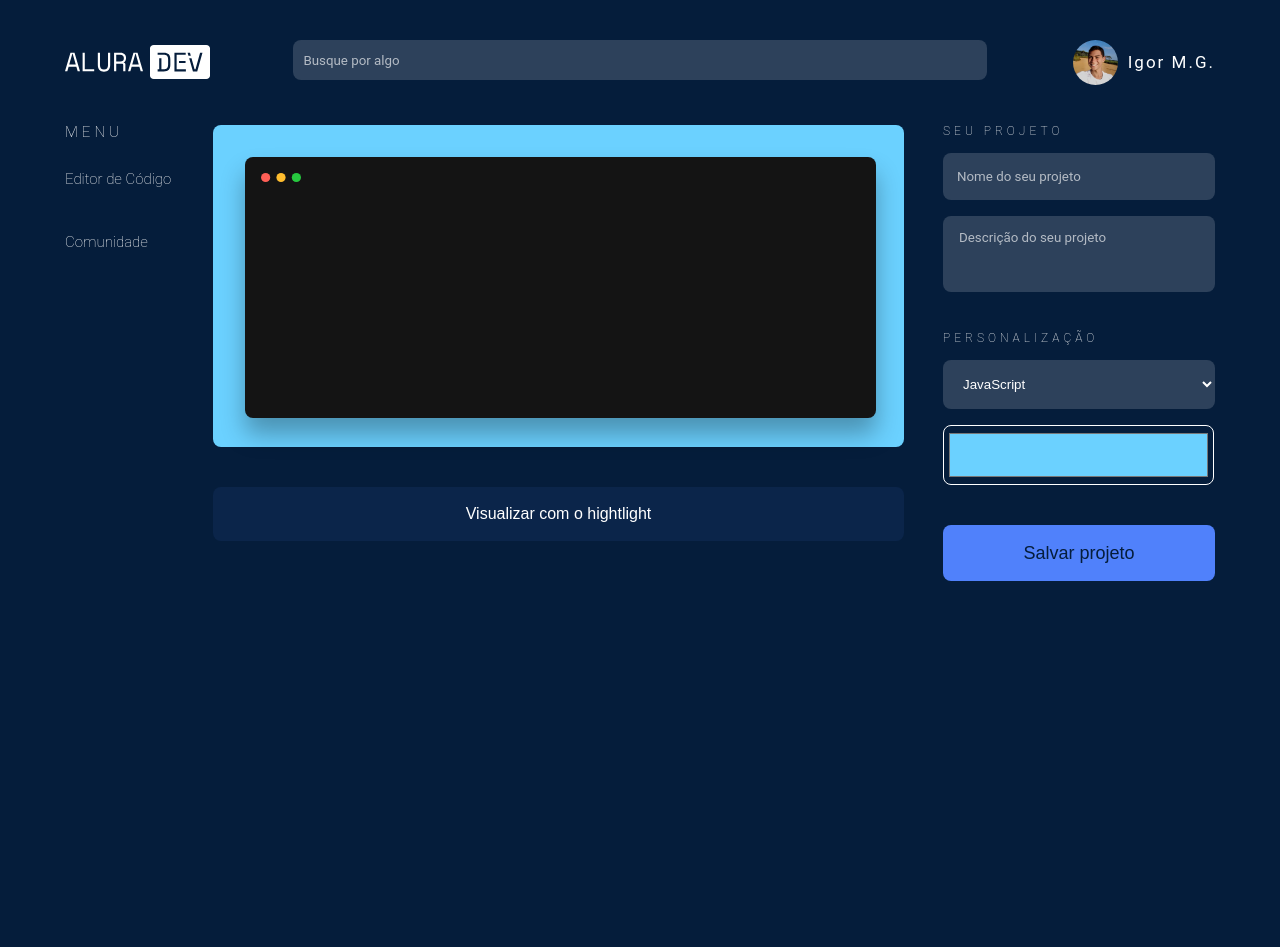
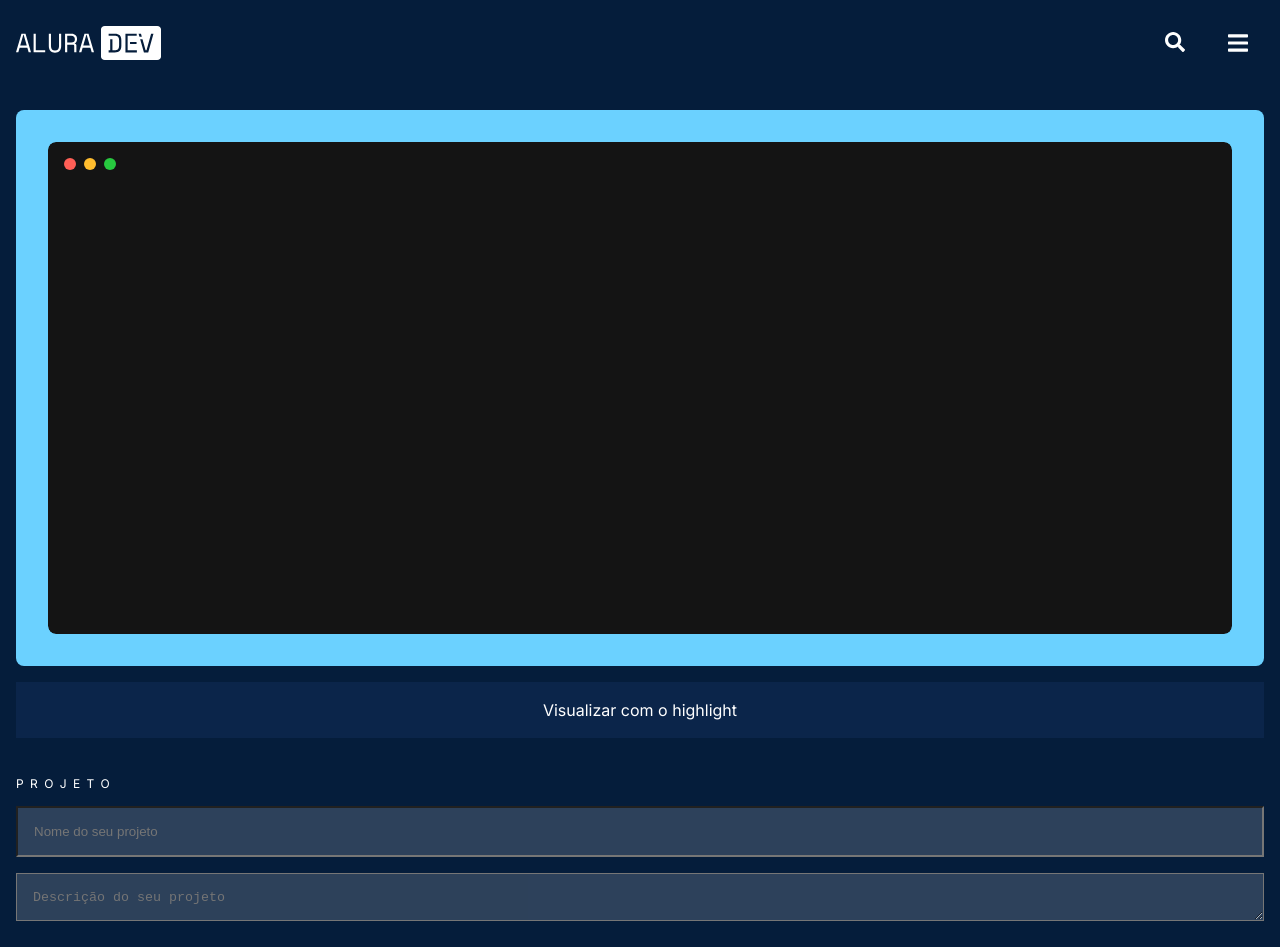
Before and after one commit to igo-mgoncalvs/AluraChallenge_Front-End, a Jekyll site: the page index.html, which Jekyll copies as it is, in a window 1280 px wide. Built offline with Jekyll 4.4.1, drawn with Linux system fonts in a browser that asks for light colours; before the commit the page ends 900 px from its top, so only the background shows below that.

Commit message:
Reciando arquivos

```diff
--- a/css/base.css
+++ b/css/base.css
@@ -1,114 +1,31 @@
-body {
-    background:#051D3B;
-    color: #fff;
-    font-family: 'Roboto', sans-serif;
-    font-weight: 200;
-    font-size: 15px;
-    letter-spacing: 4px;
-    padding: 40px 65px;
+:root {
+    --azul-escuro: #051D3B;
+    --ciano: #6BD1FF;
+    --branco:#FFFFFF;
+    --preto: #141414;
+    --botao-highlight:#5081FB14;
+    --roboto: 'Roboto', sans-serif;
+    --inter: 'Inter', sans-serif;
+    --input-cinza: #FFFFFF29;
 }
 
-input{
-    color: #fff;
+body {
+    background-color: var(--azul-escuro);
+
+    padding: 1.6rem 1rem;
+    font-family: var(--inter);
+    letter-spacing: 0.4em;
+    color: var(--branco);
 }
 
-input:focus {
-    box-shadow: 0 0 0 0;
-    outline: 0;
-}
+/*Cabeçalho*/
 
-/*-----------Header----------*/
-
-.header-descktop{
-    display: flex;
-    justify-content:space-between;
-    margin-bottom: 40px;
-}
-
-#barradepesquisa {
-    margin-right: 2px;
-    padding: 5px 10px;
-    width: 674px;
-    height: 30px;
-    border-radius: 8px;
-    border: none;
-    background-color: rgba(255, 255, 255, 0.16);
-}
-
-#barradepesquisa:hover, #projetoNome:hover, #projetoDescricao:hover, .entrada:hover {
-    background-color: #FFFFFF3D;
-    transition: 0.5s;
-}
-
-::-webkit-input-placeholder{
-    color: rgb(255, 255, 255);
-    font-family: 'Roboto', sans-serif;
-    opacity: 0.64;
-  }
-
-  .perfil {
+.cabecalho{
     display: flex;
     align-items: center;
-}
-
-.perfilFoto {
-    width: 45px;
-    border-radius: 50%;
-    margin-right: 10px;
-}
-
-.perfil a {
-    letter-spacing: 2px;
-    font-size: 17px;
-    font-weight: 400;
-}
-
-/*-------------Menu-------------*/
-
-main {
-    display: flex;
     justify-content: space-between;
 }
 
-.menu {
-    display: flex;
-    flex-direction: column;
-    flex-grow: 1;
+.cabecalho__icone {
+    margin: 0 1rem;
 }
-
-.fa-code::before {
-    background-color: #5081FB;
-    padding: 1rem 0.8rem;
-    border-radius: 16px;
-    margin-right: 15px;
-}
-
-.menusPaginas {
-    display: flex;
-    flex-direction: row;
-    color: #fff;
-    text-decoration: none;
-    margin-top: 16px;
-    padding: 1rem 0;
-    letter-spacing: 0;
-}
-
-.fa-users::before {
-    background-color: rgba(80, 129, 251, 0.16);;
-    padding: 1rem 0.8rem;
-    border-radius: 16px;
-    margin-right: 15px;
-}
-
-/*-------------Mobile----------*/
-
-@media (max-width: 720px) {
-
-    body{
-        padding: 16px;
-    }
-
-    main {
-        flex-direction: column;
-    }
-}
--- a/css/reset.css
+++ b/css/reset.css
@@ -20,7 +20,6 @@ time, mark, audio, video {
 	padding: 0;
 	border: 0;
 	font-size: 100%;
-	font: inherit;
 	vertical-align: baseline;
 }
 /* HTML5 display-role reset for older browsers */
--- a/css/style.css
+++ b/css/style.css
@@ -1,148 +1,83 @@
-/*--------------Editor-------------*/
-
-.editor {
+.editor{
     display: flex;
     flex-direction: column;
 }
 
-.editorCampo-background{
-    flex-grow: 6;
-    background-color: #6bd1ff;
-    margin: 0 39px;
+.editor__color {
+    background-color: var(--ciano);
+
+    height: 492px;
+    padding: 2rem;
+
+    margin-top: 3.1rem;
+
     border-radius: 8px;
-    padding: 32px;
-    width: 627px;
 }
 
-.editorCampo {
+.editor__code{
     display: block;
-    background-color: #141414;
     background-image: url(../img/mac_buttonsbolinhas.svg);
     background-repeat: no-repeat;
+    background-color: var(--preto);
     background-position: 1rem 1rem;
-    background-size: 40px;
+    background-attachment: local;
+
     border-radius: 8px;
-    box-shadow: 0px 16px 24px rgba(0, 0, 0, 0.30);
-    padding-top: 35px;
-    padding: 30px;
-    width: 91%;
-    height: 78%;
+    box-sizing: border-box;
+
+    width: 100%;
+    height: 100%;
+
+    padding: 2rem;
+
+    color: var(--branco);
+
+    overflow-y: auto;
+    overflow-wrap: break-word;
+
+    font-family: var(--roboto);
+    font-size: 14px;
 }
 
+.editor__code:focus {
+    box-shadow: 0 0 0 0;
+    outline: 0;
+}
 
-.editor button {
-    flex-grow: 1;
-    background: rgba(80, 129, 251, 0.08);
-    margin: 40px 39px;
+.editor__button {
+    background-color: var(--botao-highlight);
+    margin: 1rem 0 0 0;
     border: none;
-    border-radius: 8px;
-    padding: 0;
-    color: #fff;
+    padding: 1rem;
+    color: var(--branco);
+    font-family: var(--inter);
+    font-size: 16px;
     font-weight: 400;
-    font-size: 16px;
     line-height: 24px;
 }
 
-.editor button:hover {
-    background-color: rgba(80, 128, 251, 0.253);
-    transition: 0.5s;
-    cursor: pointer;
-}
-
-
-/*--------------Projeto------------*/
+/*Projeto*/
 
 .projeto {
     display: flex;
     flex-direction: column;
-    width: 272px;
+    margin-top: 2.5rem;
     font-size: 12px;
 }
 
-#projetoNome {
-    background: rgba(255, 255, 255, 0.16);
-    border-radius: 8px;
-    border: none;
-    padding: 16px 14px;
-    flex-grow: 1;
-    margin: 16px 0 8px 0;
+.projeto__input {
+    background-color: var(--input-cinza);
+    margin-top: 1rem;
+    width: 100%;
 }
 
-#projetoDescricao {
-    background: rgba(255, 255, 255, 0.16);
-    border-radius: 8px;
-    border: none;
-    padding: 14px 16px;
-    margin: 8px 0 40px 0;
-    flex-grow: 1;
-    height: 48px;
-    color: #fff;
-    resize: none;
+.nome {
+    padding: 1rem;
+    box-sizing: border-box;
 }
 
-#projetoDescricao:focus {
-    box-shadow: 0 0 0 0;
-    outline: 0;
+.descricao {
+    padding: 1rem;
+    box-sizing: border-box;
+    height: 48px;
 }
-
-.entrada {
-    margin-top: 16px;
-    padding: 16px;
-    border: none;
-    background-color: rgba(255, 255, 255, 0.16);
-    flex-grow: 1;
-    border-radius: 8px;
-    color: #fff;
-}
-
-option{
-    background-color: #051D3B;
-}
-
-.projetoBackground{
-    background: #051D3B;
-    margin-top: 16px;
-    border-color: #fff;
-    border-radius: 8px;
-    padding: 3px;
-    width: 271px;
-    height: 60px;
-    flex-grow: 1;
-}
-
-.projeto button {
-    background: #5081FB;
-    margin-top: 40px;
-    border: none;
-    border-radius: 8px;
-    padding: 16px 0;
-    color: #051D3B;
-    font-weight: 400;
-    font-size: 18px;
-    line-height: 24px;
-}
-
-.projeto button:hover {
-    background-color: #5080fbd5;
-    transition: 0.5s;
-    cursor: pointer;
-}
-
-/*-----------Mobile----------*/
-
-@media (max-width: 720px) {
-
-    .editorCampo-background {
-        flex: 1 2;
-        margin: 0;
-    }
-    .editorCampo {
-        width: 83%;
-        height: 428px
-    }
-
-    .editor button {
-        width: 343px;
-        height: 56px;
-    }
-}
--- a/index.html
+++ b/index.html
@@ -1,74 +1,37 @@
 <!DOCTYPE html>
-<html lang="pt-br">
+<html lang="en">
 <head>
-        <title>Alura DEV</title>
-        <meta name="viewport" content="width=device-width, initial-scale=1">
-        <link rel="preconnect" href="https://fonts.googleapis.com">
-        <link rel="stylesheet" href="https://alurachallenge-frontend.vercel.app/fontawesome/css/all.css">
+    <meta charset="UTF-8">
+    <meta name="viewport" content="width=device-width, initial-scale=1.0">
+    <title>AluraDEV</title>
+    <link href="https://fonts.googleapis.com/css2?family=Inter:wght@400;700&family=Roboto&display=swap" rel="stylesheet">
     <link rel="stylesheet" href="css/reset.css">
     <link rel="stylesheet" href="css/base.css">
     <link rel="stylesheet" href="css/style.css">
-
 </head>
-
 <body>
-        <header>
-            <div class="header-descktop">
-                <img src="img/Logo.svg">
-
-                <input type="text" id="barradepesquisa" placeholder="Busque por algo">
-
-                <div class="perfil">
-                    <img class="perfilFoto" src="img/unnamed.webp">
-                    <a>Igor M.G.</a>
-                </div>
-
+    <header class="cabecalho">
+        <img src="img/Logo.svg" alt="Logo do Alu raDEV">
+        <div>
+            <img src="img/Lupa.svg" class="cabecalho__icone" alt="Abrir barra  de pesquisa">
+            <img src="img/Menu.svg" class="cabecalho__icone" alt="Abrir Menu" >
         </div>
     </header>
 
-        <main class="mobile">
-
-            <section class="menu">
-                <a id="textoMenu">MENU</a>
-
-                <a href="https://igo-mgoncalvs.github.io/AluraChallenge_Front-End" class="menusPaginas">
-                    <i class="fas fa-code" aria-hidden="true"></i>
-                    Editor de Código
-                </a>
-
-                <a href="comunidade.html" class="menusPaginas">
-                    <i class="fas fa-users" aria-hidden="true"></i>
-                    Comunidade
-                </a>
-            </section>
-
+    <main>
         <section class="editor">
-                <div class="editorCampo-background">
-                    <code contenteditable="true" class="editorCampo"  aria-label="Editor de Código" data-codigo=""></code>
+            <div class="editor__color" >
+                <code class="editor__code" contenteditable="true" maxlength="200"></code>
             </div>
-
-                <button>Visualizar com o hightlight</button>
-
+            <button class="editor__button">Visualizar com o highlight</button>
         </section>
 
         <section class="projeto">
-                    <a>SEU PROJETO</a>
+            <p class="projeto__titulo">PROJETO</p>
+            <input type="text" name="Nome do Projeto" placeholder="Nome do seu projeto" class="projeto__input nome">
+            <textarea type="text" name="Descrição do Projeto" placeholder="Descrição do seu projeto" class="projeto__input descricao" maxlength="200"></textarea>
+        </section>
 
-                    <input type="text" id="projetoNome" placeholder="Nome do seu projeto">
-                    <textarea type="text" id="projetoDescricao" placeholder="Descrição do seu projeto" maxlength="200"></textarea>
-
-                    <a class="personalizar">PERSONALIZAÇÃO</a>
-
-                    <select class="entrada" data-linguagem>
-                        <option value="JavaScript">JavaScript</option>
-                        <option value="HTML">HTML</option>
-                        <option value="CSS">CSS</option>
-                    </select>
-
-                    <input type="color" aria-label="cor" class="projetoBackground" value="#6BD1FF" data-cor-input="">
-
-                    <button>Salvar projeto</button>
-            </section>
     </main>
 </body>
 </html>
```
Also changed, not shown: comunidade.html (deleted, +0 -45 lines), img/Code.svg (added), img/Comunidade.svg (added), img/Fechar.svg (added), img/Lupa.svg (added), img/Menu.svg (added). Lines whose indentation alone changed are shown as unchanged.
